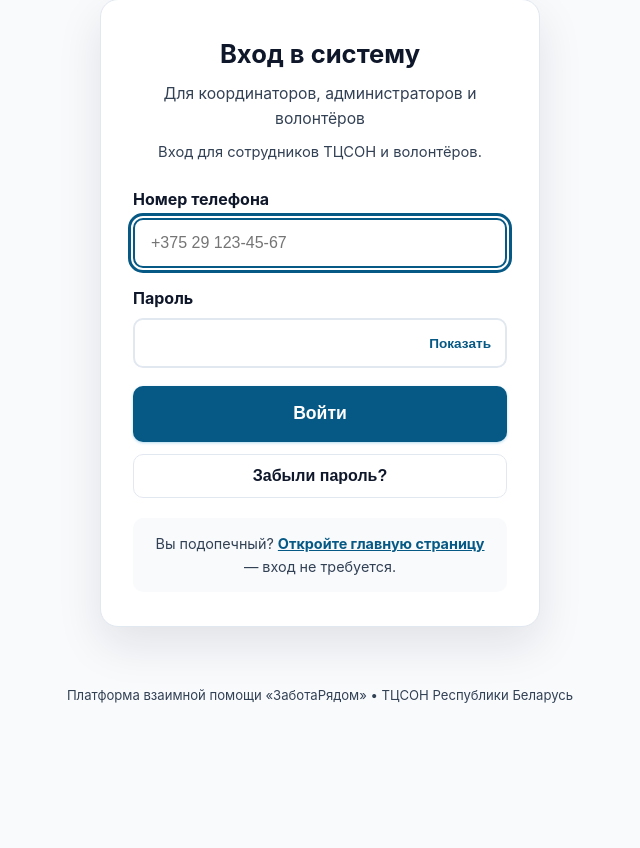
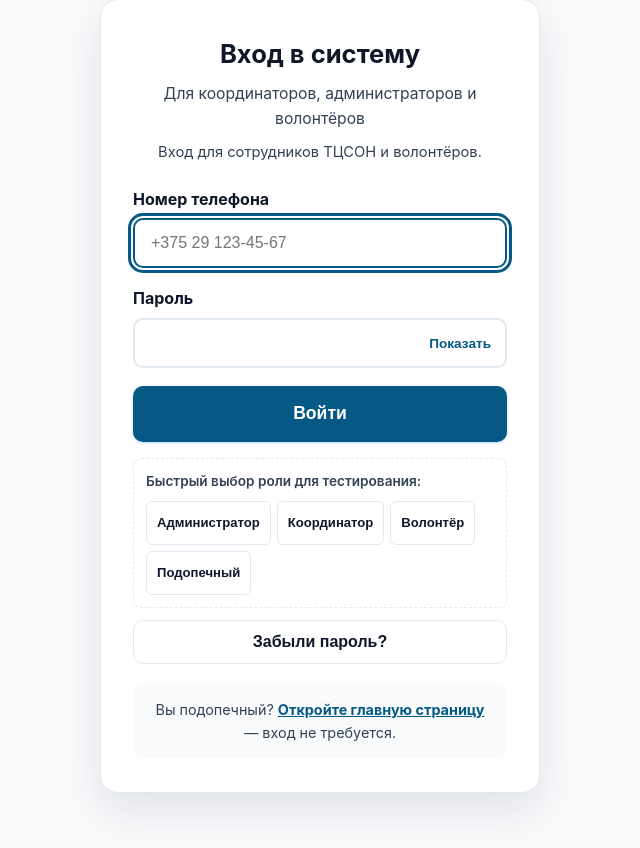
Before and after one commit to CHIKOJgg/senior-care-platform, a PHP site: page /index.php in a window 1280 px wide. Shown: the part 99-947 px from the top of the page, without its empty margins (320-960 px from the left). Before the commit the page ends 802 px from the top, so only its background shows below. Run offline with PHP 8.4, Linux system fonts and the light colour scheme.

Commit message:
feat(ui): add staff entrance and logout on senior screen with test role helper on login

```diff
--- a/public/index.php
+++ b/public/index.php
@@ -185,6 +185,18 @@ if (!$isAuthed || $requestUri === '/login') {
                 <button type="submit" class="btn btn-primary" id="loginSubmitBtn" style="width: 100%; min-height: 56px; font-size: 1.1em;">Войти</button>
             </form>
 
+            <?php if ((getenv('APP_ENV') ?: 'local') !== 'production'): ?>
+            <div style="margin-top: 16px; padding: 12px; background: var(--card-bg, #f8fafc); border-radius: 8px; border: 1px dashed var(--border-color, #cbd5e1);">
+                <div style="font-size: 0.85em; font-weight: 600; color: var(--text-muted); margin-bottom: 8px;">Быстрый выбор роли для тестирования:</div>
+                <div style="display: flex; gap: 6px; flex-wrap: wrap;">
+                    <button type="button" class="btn btn-outline btn-xs" onclick="fillDemoLogin('+375299999999', 'password123')">Администратор</button>
+                    <button type="button" class="btn btn-outline btn-xs" onclick="fillDemoLogin('+375295556677', 'password123')">Координатор</button>
+                    <button type="button" class="btn btn-outline btn-xs" onclick="fillDemoLogin('+375292223344', 'password123')">Волонтёр</button>
+                    <button type="button" class="btn btn-outline btn-xs" onclick="fillDemoLogin('+375291112233', 'password123')">Подопечный</button>
+                </div>
+            </div>
+            <?php endif; ?>
+
             <button type="button" id="showResetFormBtn" class="btn btn-outline" style="width: 100%; margin-top: 12px;">Забыли пароль?</button>
 
             <div id="resetPasswordBox" style="display: none; margin-top: 18px; border-top: 1px solid var(--border-color); padding-top: 16px;">
@@ -269,6 +281,11 @@ $sessionRoleName = $isAuthed ? ($roleNames[$roleCode] ?? $roleCode) : '';
         <?php if ($isAuthed && $roleCode !== 'elderly'): ?>
         <button type="button" id="btnChangePassword" class="btn btn-outline btn-xs" style="height: 30px;">Сменить пароль</button>
         <button type="button" id="btnLogout" class="btn btn-outline btn-xs" style="height: 30px;">Выйти</button>
+        <?php elseif ($isAuthed && $roleCode === 'elderly'): ?>
+        <a href="/login" class="btn btn-outline btn-xs" style="height: 30px; text-decoration: none; display: inline-flex; align-items: center;">Вход для волонтёров и ТЦСОН</a>
+        <button type="button" id="btnLogout" class="btn btn-outline btn-xs" style="height: 30px;">Выйти</button>
+        <?php else: ?>
+        <a href="/login" class="btn btn-primary btn-xs" style="height: 30px; text-decoration: none; display: inline-flex; align-items: center;">Войти</a>
         <?php endif; ?>
         <div class="live-indicator">
             <span class="pulse-dot"></span>
```
Also changed, not shown: public/js/app.js.
